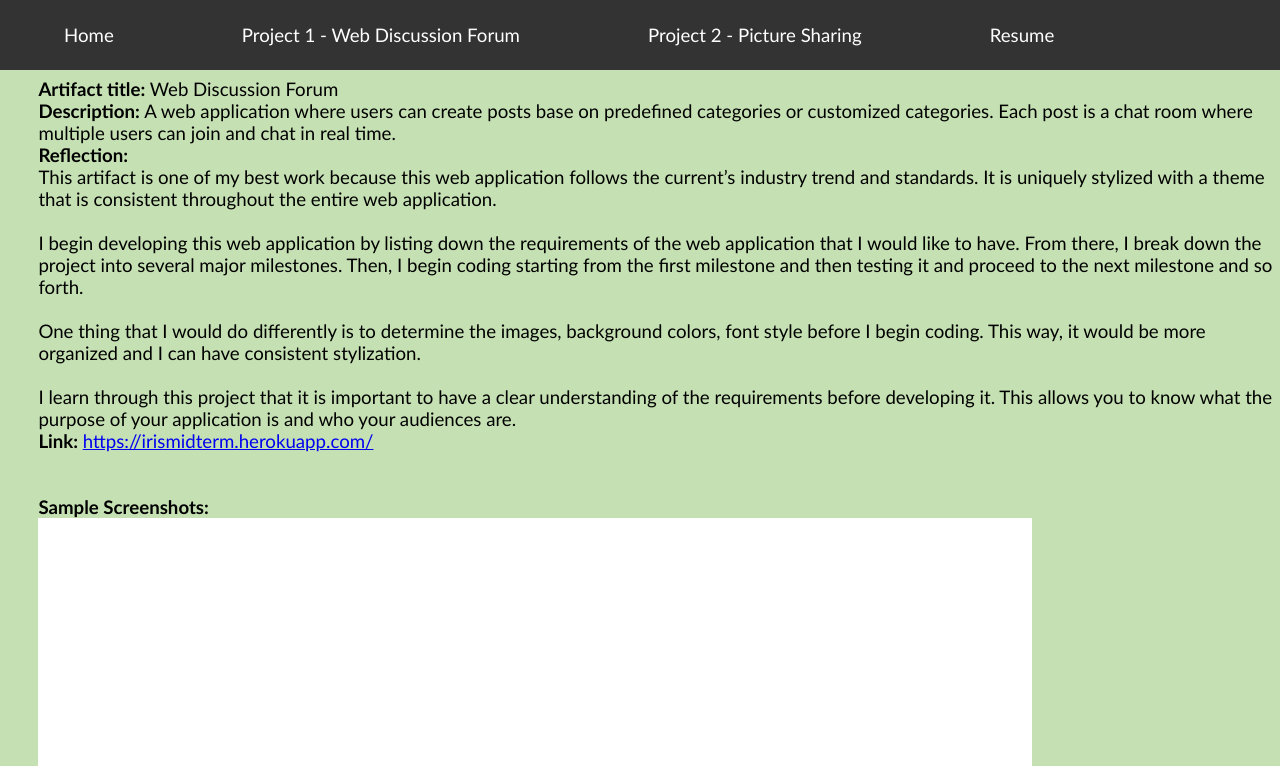
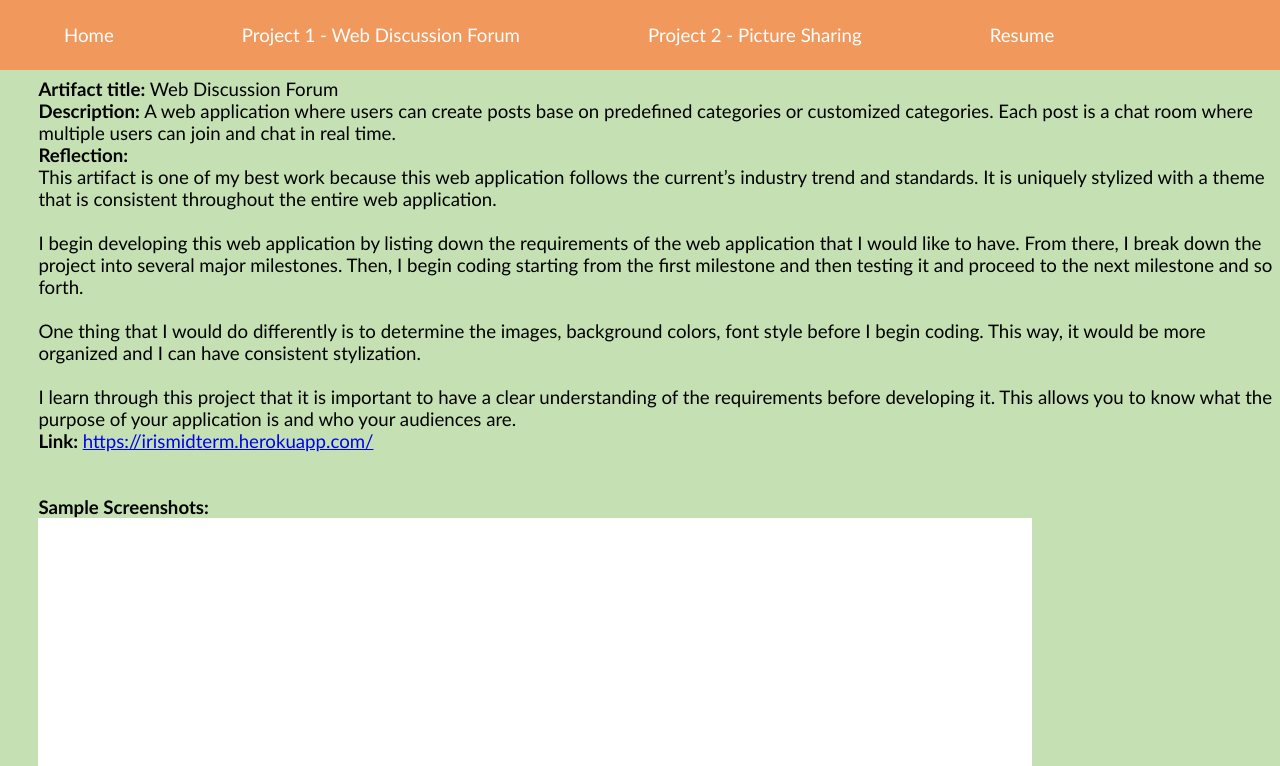
Before and after one commit to slee814/Assignment1, a plain HTML site: page projects.html in a window 1280 px wide. Shown: the top 766 px of the page. Drawn offline with Linux system fonts and the light colour scheme.

Commit message:
Update projects.html

```diff
--- a/projects.html
+++ b/projects.html
@@ -19,7 +19,7 @@
 				margin:0;
 				padding:0;
 				overflow: hidden;
-				background-color: #333;
+				background-color: rgb(241,153,93);
 				position: fixed;
 				top: 0;
 				width: 100%;
```
